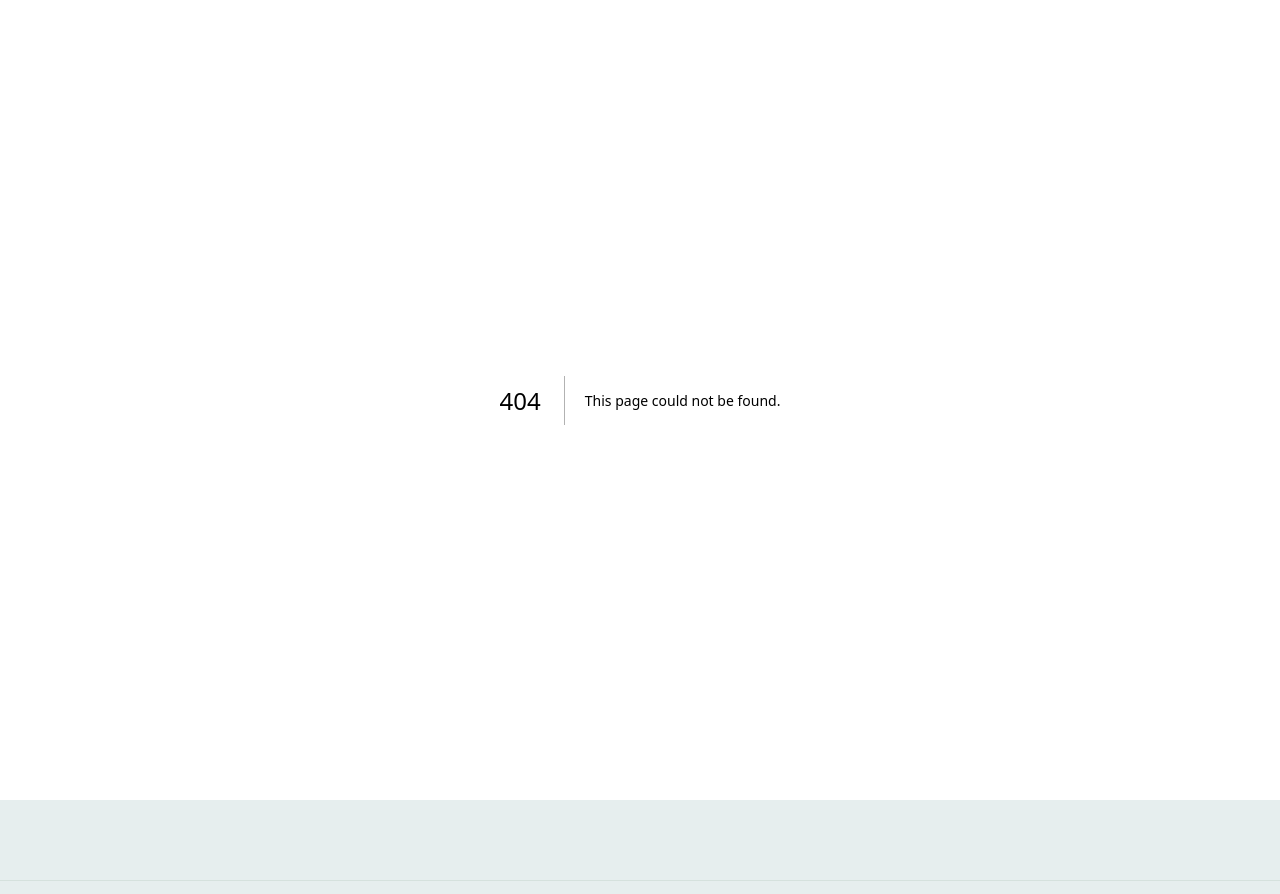
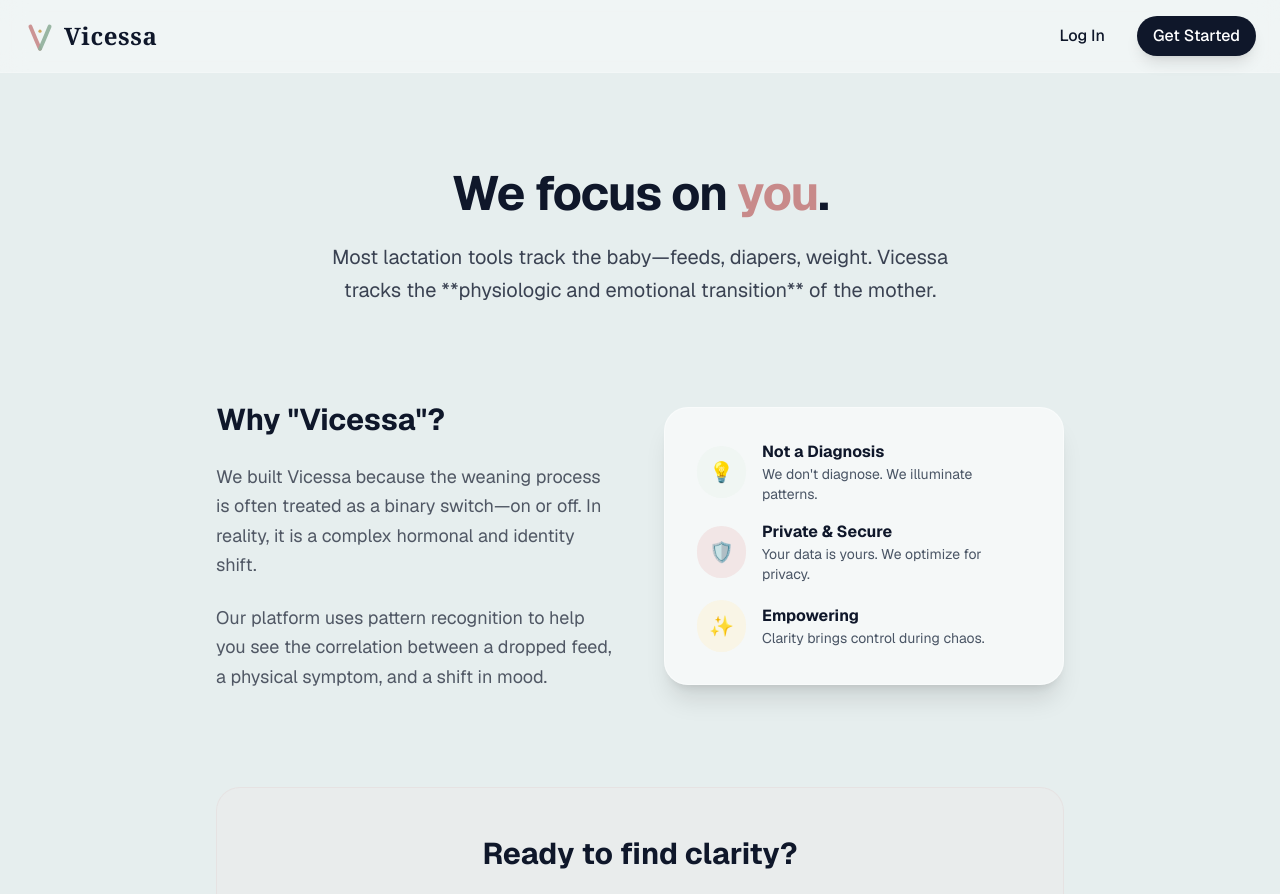
Before and after one commit to lambomethods/vicessa, a Next.js app: page /about in a window 1280 px wide. Before the commit this address had no page. Shown: the top 894 px of the page. Built offline with nearby package versions, Linux system fonts and the light colour scheme.

Commit message:
Create About page to fix broken link

```diff
--- /dev/null
+++ b/src/app/about/page.tsx
@@ -0,0 +1,102 @@
+import Link from "next/link"
+import { Button } from "@/components/ui/Button"
+import { Logo } from "@/components/brand/Logo"
+
+export const metadata = {
+    title: "About Vicessa | Data-Informed Lactation Transitions",
+    description: "Vicessa is a platform for tracking personal signals and discovering patterns during lactation transitions.",
+}
+
+export default function AboutPage() {
+    return (
+        <div className="min-h-screen bg-[var(--background)] flex flex-col">
+            {/* Navbar */}
+            <nav className="sticky top-0 z-50 px-6 py-4 flex justify-between items-center bg-white/40 backdrop-blur-md border-b border-white/20">
+                <Link href="/">
+                    <Logo className="w-8 h-8" showText={true} />
+                </Link>
+                <div className="flex gap-4">
+                    <Link href="/login">
+                        <Button variant="ghost" className="text-[var(--foreground)] font-medium hover:bg-white/40">Log In</Button>
+                    </Link>
+                    <Link href="/register">
+                        <Button className="rounded-full bg-[var(--foreground)] text-white hover:bg-[var(--foreground)]/90 shadow-lg">Get Started</Button>
+                    </Link>
+                </div>
+            </nav>
+
+            <main className="flex-1 px-6 py-12 lg:py-24 max-w-4xl mx-auto space-y-24">
+
+                {/* Mission */}
+                <section className="text-center space-y-6 animate-fade-in">
+                    <h1 className="text-4xl lg:text-5xl font-bold tracking-tight text-[var(--foreground)]">
+                        We focus on <span className="text-[var(--color-brand-rose)]">you</span>.
+                    </h1>
+                    <p className="text-xl text-[var(--foreground)]/80 max-w-2xl mx-auto leading-relaxed">
+                        Most lactation tools track the baby—feeds, diapers, weight.
+                        Vicessa tracks the **physiologic and emotional transition** of the mother.
+                    </p>
+                </section>
+
+                {/* The Philosophy */}
+                <section className="grid md:grid-cols-2 gap-12 items-center">
+                    <div className="space-y-6">
+                        <h2 className="text-3xl font-bold text-[var(--foreground)]">Why "Vicessa"?</h2>
+                        <p className="text-[var(--foreground)]/70 text-lg leading-relaxed">
+                            We built Vicessa because the weaning process is often treated as a binary switch—on or off.
+                            In reality, it is a complex hormonal and identity shift.
+                        </p>
+                        <p className="text-[var(--foreground)]/70 text-lg leading-relaxed">
+                            Our platform uses pattern recognition to help you see the correlation between
+                            a dropped feed, a physical symptom, and a shift in mood.
+                        </p>
+                    </div>
+                    <div className="p-8 rounded-3xl bg-white/60 border border-white/40 shadow-xl">
+                        <div className="space-y-4">
+                            <div className="flex items-center gap-4">
+                                <div className="p-3 bg-[var(--color-brand-sage-light)] rounded-full text-xl">💡</div>
+                                <div>
+                                    <h3 className="font-bold">Not a Diagnosis</h3>
+                                    <p className="text-sm text-gray-600">We don't diagnose. We illuminate patterns.</p>
+                                </div>
+                            </div>
+                            <div className="flex items-center gap-4">
+                                <div className="p-3 bg-[var(--color-brand-rose-light)] rounded-full text-xl">🛡️</div>
+                                <div>
+                                    <h3 className="font-bold">Private & Secure</h3>
+                                    <p className="text-sm text-gray-600">Your data is yours. We optimize for privacy.</p>
+                                </div>
+                            </div>
+                            <div className="flex items-center gap-4">
+                                <div className="p-3 bg-[var(--color-brand-gold-light)] rounded-full text-xl">✨</div>
+                                <div>
+                                    <h3 className="font-bold">Empowering</h3>
+                                    <p className="text-sm text-gray-600">Clarity brings control during chaos.</p>
+                                </div>
+                            </div>
+                        </div>
+                    </div>
+                </section>
+
+                {/* CTA */}
+                <section className="text-center py-12 rounded-3xl bg-[var(--color-brand-rose-light)]/20 border border-[var(--color-brand-rose)]/10">
+                    <h2 className="text-3xl font-bold mb-6">Ready to find clarity?</h2>
+                    <Link href="/register">
+                        <Button size="lg" className="rounded-full px-10 py-6 text-lg bg-[var(--color-brand-rose)] text-white hover:bg-[var(--color-brand-rose)]/90 shadow-xl">
+                            Join the Beta
+                        </Button>
+                    </Link>
+                </section>
+
+            </main>
+
+            <footer className="py-12 border-t border-white/20 text-center space-y-4">
+                <div className="flex justify-center items-center gap-2 opacity-50">
+                    <Logo className="w-5 h-5" showText={false} />
+                    <span className="font-serif font-bold text-lg text-[var(--foreground)]">Vicessa</span>
+                </div>
+                <p className="text-xs text-[var(--foreground)]/40">© 2026 Vicessa Health. Built for the transition.</p>
+            </footer>
+        </div>
+    )
+}
```
